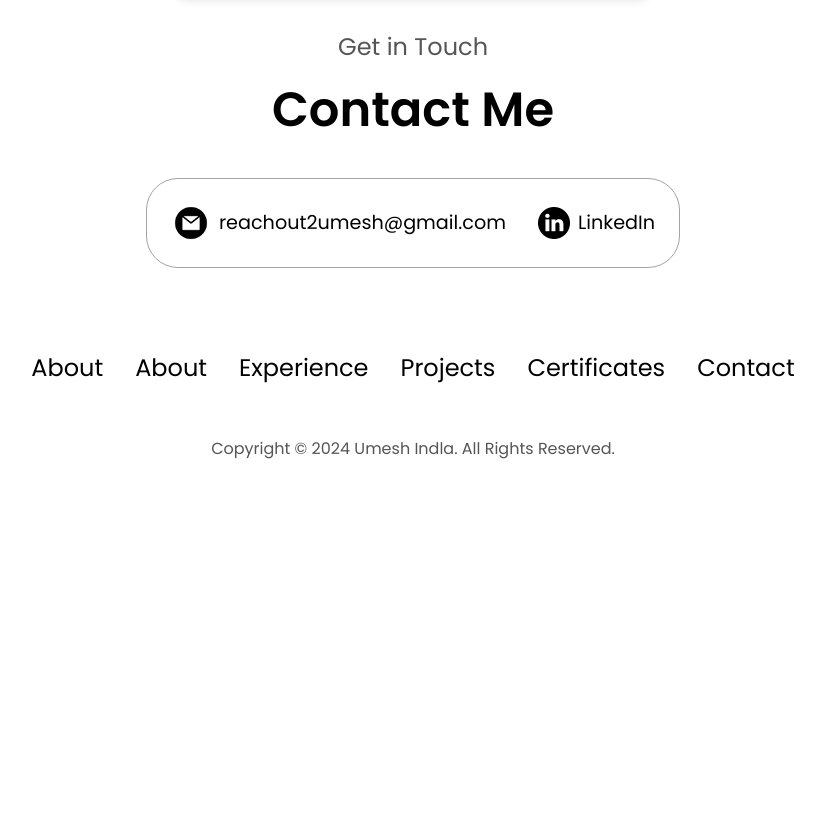
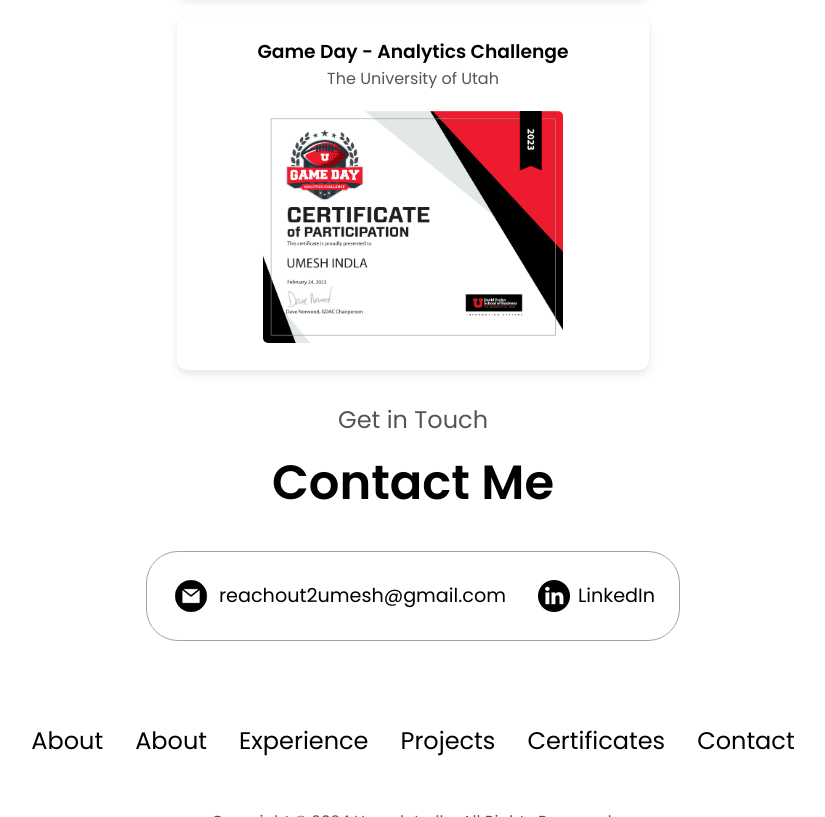
Before and after one commit to umechand/umechand.github.io, a plain HTML site: page index.html in a window 1280 px wide. Shown: the part 8677-9494 px from the top of the page, without its empty margins (227-1052 px from the left). Before the commit the page ends 9185 px from the top, so only its background shows below. Drawn offline with Linux system fonts and the light colour scheme.

Commit message:
Update index.html

```diff
--- a/index.html
+++ b/index.html
@@ -756,6 +756,12 @@
               <p>The University of Utah</p>
               <img src="./assets/master-degree.png" alt="Master Degree" class="certification-logo">
           </div>
+
+          <div class="certification-card" onclick="openModal('modal2')">
+              <h3>Game Day - Analytics Challenge</h3>
+              <p>The University of Utah</p>
+              <img src="./assets/gameday.png" alt="Game Day" class="certification-logo">
+          </div>
       </div>
   </section>
 
```
